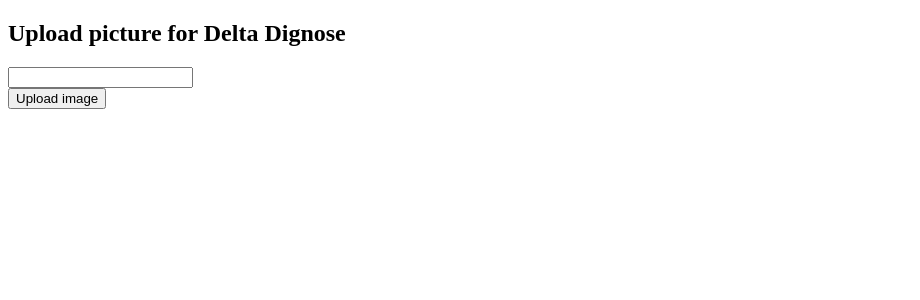
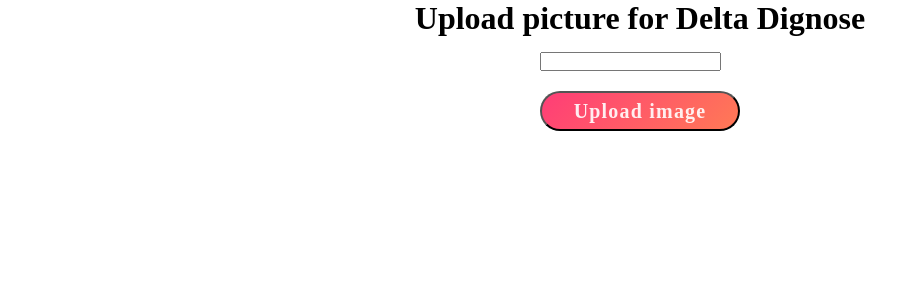
Before and after one commit to kanakmi/Delta-Diagnose, a Django app: page /upload/ in a window 1280 px wide. Shown: the top 300 px of the page, without its empty margins (0-920 px from the left). Run offline with Django 3.2, Linux system fonts and the light colour scheme.

Commit message:
UI changed

```diff
--- a/images/pic/templates/pic/loadPicture.html
+++ b/images/pic/templates/pic/loadPicture.html
@@ -1,24 +1,83 @@
 <!DOCTYPE html>
 <html lang="en">
+
 <head>
     <meta charset="UTF-8">
     <meta http-equiv="X-UA-Compatible" content="IE=edge">
     <meta name="viewport" content="width=device-width, initial-scale=1.0">
     <title>Delta Dignose</title>
 </head>
+
 <body>
+    <style>
+        * {
+            padding: 0px;
+            margin: 0px;
+        }
+
+        .heading {
+            display: grid;
+            place-items: center;
+            font-size: 2rem;
+        }
+
+        .btn {
+            margin-top: 20px;
+            margin-bottom: 20px;
+            width: 200px;
+            height: 40px;
+            font-size: 20px;
+            font-family: "Source Serif Pro", serif;
+            font-weight: bold;
+            text-align: center;
+            line-height: 25px;
+            letter-spacing: 1.2px;
+            color: rgba(255, 255, 255, 0.9);
+            border-radius: 50px;
+            background: linear-gradient(-45deg, #ffa63d, #ff3d77, #338aff, #3cf0c5);
+            background-size: 600%;
+            -webkit-animation: anime 16s linear infinite;
+            animation: anime 16s linear infinite;
+        }
+
+        @keyframes anime {
+            0% {
+                background-position: 0% 50%;
+            }
+
+            50% {
+                background-position: 100% 50%;
+            }
+
+            100% {
+                background-position: 0% 50%;
+            }
+        }
+
+        .body__center {
+            display: grid;
+            place-items: center;
+            margin-top: 15px;
+            margin-bottom: 15px;
+        }
+    </style>
     {% load cloudinary %}
-    <h2>
+    <h2 class="heading">
         Upload picture for Delta Dignose
     </h2>
+
+    <div class="body__center">
 
         <form method="post" enctype="multipart/form-data">
             {% csrf_token %}
             {{ form.image }}
 
             <div>
-            <input type="submit" value="Upload image">
+                <input class="btn" type="submit" value="Upload image">
             </div>
         </form>
+
+    </div>
 </body>
+
 </html>
```
Also changed, not shown: images/pic/templates/pic/index.html (+70 -6 lines), images/db.sqlite3. Lines whose indentation alone changed are shown as unchanged.
